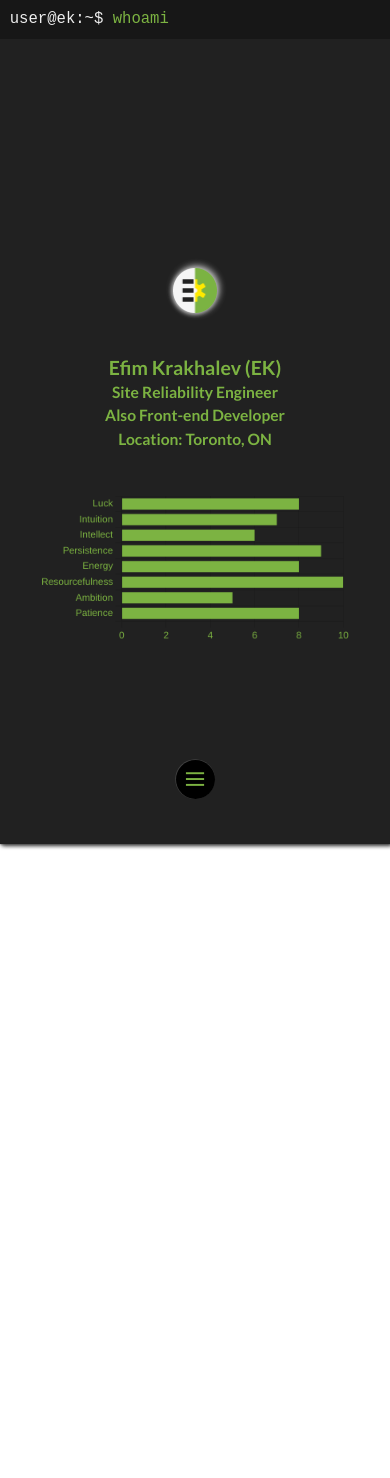
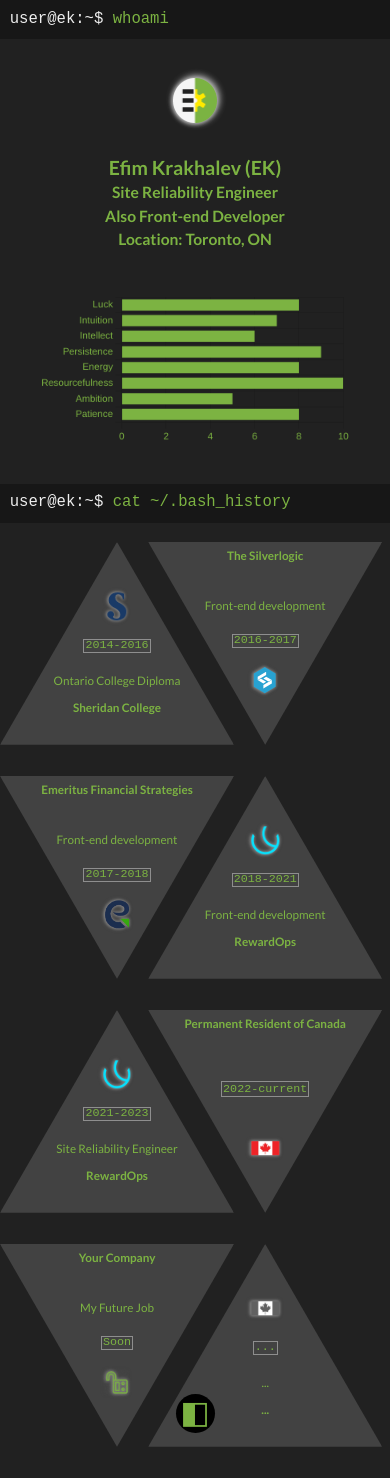
Before and after one commit to EK-92/vueekhyperlink, a Vue app: page / in a window 390 px wide. Before the commit the page ends 844 px from the top, so only its background shows below. Built offline with nearby package versions, Linux system fonts and the light colour scheme.

Commit message:
make app single page (#18)
* make app single page

* simplify menu

* reword positions in history, add future card for the job

* fix mobile spacing

* remove redundant code, simplify styles

```diff
--- a/src/App.vue
+++ b/src/App.vue
@@ -10,8 +10,7 @@
 const { darkTheme } = storeToRefs(store)
 
 const themeClass = computed(() => ({
-  light: !darkTheme.value,
-  base: true
+  light: !darkTheme.value
 }))
 </script>
 
@@ -27,12 +26,9 @@
   color: #7cb342;
   background: #212121;
 }
+
 div.light {
   color: #558b2f;
   background: #f2f2f2;
 }
-.base {
-  min-height: calc(100vh - 4.5vw);
-}
-
 </style>
--- a/src/assets/main.css
+++ b/src/assets/main.css
@@ -4,7 +4,6 @@
   color: #7cb342;
   font-family: Lato;
   filter: drop-shadow(2px 1px 2px #424242) drop-shadow(0px 0px 1px #424242);
-  min-height: calc(100vh - 4.5vw);
 }
 
 .page {
--- a/src/components/Epoch.vue
+++ b/src/components/Epoch.vue
@@ -6,13 +6,12 @@
 const { content } = defineProps(['content'])
 
 const store = genericStore()
-const { darkTheme, triangularLayout } = storeToRefs(store)
+const { darkTheme } = storeToRefs(store)
 
 const hasLink = computed(() => !!content.link.length)
 const hasSubHeader = computed(() => !!content.subheader.length)
 const cardClass = computed(() => ({
   light: !darkTheme.value,
-  triangular: triangularLayout.value,
   routeless: !hasLink.value,
   subheaderless: !hasSubHeader.value
 }))
@@ -33,34 +32,113 @@
 
 <style scoped>
 .card {
+  /* 12vw 48vw 4vw medium */
+  /* 0 72vw 8vw small */
   display: grid;
-  grid-template-columns: 20% 80%;
+  grid-template-columns: 1fr;
+  width: 60vw;
+  height: 60vw;
   box-shadow:
     0.2vw 0.2vw 0.1vw #111,
     -0.1vw -0.1vw 0.1vw #111;
-  margin: 1vw;
+  margin: 0;
   background: #424242;
   color: #7cb342;
+  text-align: center;
   text-decoration: none;
+
   &:hover {
     background: #000;
   }
 
+  /* 0, 1, 4, 5 */
+  &:nth-of-type(4n),
+  &:nth-of-type(4n + 1) {
+    clip-path: polygon(0% 86.6%, 100% 86.6%, 50% 0);
+    grid-template-rows: 21.96vw 18vw 12vw;
+    padding: 0;
+
+    .img-holder {
+      grid-row: 1 / 2;
+
+      img {
+        top: 75%;
+      }
+    }
+
+    h4 {
+      grid-row: 3 / 4;
+      margin: 1vw 0 2vw;
+    }
+
+    .subheader .date {
+      grid-row: 1 / 2;
+    }
+  }
+
+  /* 2, 3, 6, 7 */
+  &:nth-of-type(4n-2),
+  &:nth-of-type(4n-1) {
+    clip-path: polygon(0% 0%, 100% 0%, 50% 86.6%);
+    grid-template-rows: 12vw 18vw 21.96vw;
+    padding: 0;
+
+    .img-holder {
+      grid-row: 3 / 4;
+
+      img {
+        top: 25%;
+      }
+    }
+
+    h4 {
+      grid-row: 1 / 2;
+      margin: 2vw 0 1vw;
+    }
+
+    .subheader .date {
+      grid-row: 2 / 3;
+    }
+  }
+
+  &:nth-of-type(2n-1) {
+    margin-left: 0;
+    margin-right: -10vw;
+  }
+
+  &:nth-of-type(2n) {
+    margin-left: -10vw;
+    margin-right: 0;
+  }
+
   h4,
   p {
-    font-size: 4vw;
-    line-height: 5vw;
+    font-size: 3vw;
+    line-height: 3vw;
+
+    span {
+      margin: auto;
+    }
   }
-  h4 {
-    margin: 2vw 0 1vw;
+
+  .subheader {
+    display: grid;
+
+    .date {
+      max-width: 100%;
+      margin: auto;
+    }
   }
+
   p {
-    margin: 1vw 0 2vw;
+    margin: 0;
+
     .date {
       font-family: 'Ubuntu+Mono', monospace;
       border: 0.2vw solid rgba(255, 255, 255, 0.4);
       padding: 0 0.25vw;
       margin-right: 0.5vw;
+
       &:empty {
         border: none;
         padding: 0;
@@ -75,90 +153,7 @@
   cursor: default;
 }
 
-.triangular {
-  /* 12vw 48vw 4vw medium */
-  /* 0 72vw 8vw small */
-  width: 60vw;
-  height: 60vw;
-  grid-template-columns: 1fr;
-  text-align: center;
-  margin: 0;
-  &:nth-of-type(4n-2),
-  &:nth-of-type(4n-1) {
-    clip-path: polygon(0% 0%, 100% 0%, 50% 86.6%);
-    grid-template-rows: 12vw 18vw 21.96vw;
-    padding: 0;
-    .img-holder {
-      grid-row: 3 / 4;
-      img {
-        top: 25%;
-      }
-    }
-    h4 {
-      grid-row: 1 / 2;
-      /* margin: 4vw 0 2vw; */
-    }
-    .subheader .date {
-      grid-row: 2 / 3;
-    }
-  }
-
-  &:nth-of-type(4n),
-  &:nth-of-type(4n + 1) {
-    clip-path: polygon(0% 86.6%, 100% 86.6%, 50% 0);
-    grid-template-rows: 21.96vw 18vw 12vw;
-    padding: 0;
-    .img-holder {
-      grid-row: 1 / 2;
-      img {
-        top: 75%;
-      }
-    }
-    h4 {
-      grid-row: 3 / 4;
-      /* margin: 2vw 0 4vw; */
-    }
-
-    .subheader .date {
-      grid-row: 1 / 2;
-    }
-  }
-  &:nth-of-type(2n-1) {
-    margin-left: 0;
-    margin-right: -10vw;
-  }
-
-  &:nth-of-type(2n) {
-    margin-right: 0;
-    margin-left: -10vw;
-    h4 {
-      align-self: center;
-    }
-  }
-
-  p {
-    margin: 0;
-  }
-
-  h4,
-  p {
-    font-size: 3vw;
-    line-height: 4vw;
-    span {
-      margin: auto;
-    }
-  }
-
-  .subheader {
-    display: grid;
-    .date {
-      max-width: 100%;
-      margin: auto;
-    }
-  }
-}
-
-.triangular.subheaderless .subheader {
+.subheaderless .subheader {
   display: block;
   margin: calc(7vw - 0.5vw) 0;
 }
@@ -166,6 +161,7 @@
 .img-holder {
   grid-row: 1 / 3;
   position: relative;
+
   img {
     position: absolute;
     top: 50%;
@@ -180,9 +176,11 @@
     0.2vw 0.2vw 0.1vw #bdbdbd,
     -0.1vw -0.1vw 0.1vw #bdbdbd;
   background: #e8e8e8;
+
   &:hover {
     background: #fff;
   }
+
   p {
     .date {
       border: 0.2vw solid rgba(0, 0, 0, 0.4);
@@ -194,6 +192,7 @@
   color: #ef9a9a;
   background: #333;
   cursor: auto;
+
   &:hover {
     background: #333;
   }
@@ -203,6 +202,7 @@
   color: #b39ddb;
   background: #333;
   cursor: auto;
+
   &:hover {
     background: #1a1a1a;
   }
@@ -213,7 +213,8 @@
     max-width: 7vw;
     max-height: 7vw;
   }
-  .triangular {
+
+  .card {
     &:nth-of-type(2n-1) {
       margin-right: -12vw;
     }
@@ -233,136 +234,146 @@
 
 @media (min-width: 720px) and (max-width: 1023px) {
   .card {
-    h4,
-    p {
-      font-size: 2.5vw;
-      line-height: 3vw;
-    }
-  }
-  .triangular h4,
-  .triangular p {
-    font-size: 1.8vw;
-    line-height: 2.2vw;
-  }
-  .triangular {
     /* 12vw 48vw 4vw medium */
     /* 0 60vw 10vw small */
     width: 48vw;
     height: 48vw;
+
     /* 0.625 */
     &:nth-of-type(4n-2),
     &:nth-of-type(4n-1) {
       grid-template-rows: 8vw 16vw 17.568vw;
     }
+
     &:nth-of-type(4n),
     &:nth-of-type(4n + 1) {
       grid-template-rows: 17.568vw 16vw 8vw;
     }
+
     &:nth-of-type(n + 3) {
       margin-top: -3.432vw;
     }
+
     &:nth-of-type(2n-1) {
       margin-left: 12vw;
       margin-right: -11vw;
     }
+
     &:nth-of-type(2n) {
       margin-right: 12vw;
       margin-left: -11vw;
+    }
+
+    h4,
+    p {
+      font-size: 2vw;
+      line-height: 2vw;
     }
   }
 }
 
 @media (min-width: 1024px) {
   .card {
-    &:nth-of-type(2n) {
-      margin-right: 5vw;
-    }
-    &:nth-of-type(2n + 1) {
-      margin-left: 5vw;
-    }
-    h4,
-    p {
-      font-size: 1.5vw;
-      line-height: 1vw;
-    }
-  }
-  .card.triangular {
     /* 12vw 48vw 4vw medium */
     /* 0 60vw 10vw small */
     width: 30vw;
     height: 30vw;
 
-    h4,
-    p {
-      font-size: 1.2vw;
-      line-height: 1.4vw;
-    }
-
+    /* 2, 4, 6, 8 */
     &:nth-of-type(2n) {
       grid-template-rows: 5vw 10vw 10.98vw;
       clip-path: polygon(0% 0%, 100% 0%, 50% 86.6%);
+
       .img-holder {
         grid-row: 3 / 4;
+
+        img {
+          top: 25% !important;
+        }
       }
+
       h4 {
         grid-row: 1 / 2;
+        margin: 2vw 0 1vw;
       }
+
       .subheader {
         grid-row: 2 / 3;
-      }
-      .img-holder img {
-        top: 25%;
+
+        .date {
+          grid-row: 2 / 3;
+        }
       }
     }
+
+    /* 1, 3, 5, 7 */
     &:nth-of-type(2n + 1) {
       grid-template-rows: 10.98vw 10vw 5vw;
       clip-path: polygon(0% 86.6%, 100% 86.6%, 50% 0);
+
       .img-holder {
         grid-row: 1 / 2;
       }
+
       h4 {
         grid-row: 3 / 4;
+        margin: 1vw 0 2vw;
       }
+
       .subheader {
         grid-row: 2 / 3;
+
+        .date {
+          grid-row: 1 / 2;
+        }
       }
+
       .img-holder img {
-        top: 75%;
+        top: 75% !important;
       }
     }
+
+    /* 2, 5 ,8 */
     &:nth-of-type(3n + 2) {
       margin-left: -5vw;
       margin-right: -5vw;
     }
-    &:nth-of-type(6n-5) {
-      margin-top: 4.03vw;
-    }
-    &:nth-of-type(6n-4) {
-      margin-top: 0.98vw;
-    }
-    &:nth-of-type(6n-3) {
-      margin-top: 4.03vw;
-    }
-    &:nth-of-type(6n-2) {
-      margin-top: 0.98vw;
-    }
+
+    /* 1, 7 */
+    /* 3 */
+    /* 5 */
+    &:nth-of-type(6n-5),
+    &:nth-of-type(6n-3),
     &:nth-of-type(6n-1) {
       margin-top: 4.03vw;
     }
+
+    /* 2, 8 */
+    /* 4 */
+    /* 6 */
+    &:nth-of-type(6n-4),
+    &:nth-of-type(6n-2),
     &:nth-of-type(6n) {
       margin-top: 0.98vw;
     }
-    &:nth-of-type(6n + 8) {
-      margin-top: 0.98vw;
-    }
+
+    /* 1, 7 */
     &:nth-of-type(3n + 1) {
       margin-left: 15vw;
       margin-right: -5vw;
     }
+
+    /* 3, 6 */
     &:nth-of-type(3n) {
       margin-right: 15vw;
       margin-left: -5vw;
     }
+
+    h4,
+    p {
+      font-size: 1.4vw;
+      line-height: 1.4vw;
+    }
   }
 }
 </style>
--- a/src/components/Epochs.vue
+++ b/src/components/Epochs.vue
@@ -1,7 +1,5 @@
 <script setup lang="ts">
-import { storeToRefs } from 'pinia'
-import { ref, computed } from 'vue'
-import { genericStore } from '@/stores/generic'
+import { ref } from 'vue'
 import Epoch from '@/components/Epoch.vue'
 
 import SheridanPic from '@/assets/sheridan.png'
@@ -10,53 +8,40 @@
 import CICShadedPic from '@/assets/cicShaded.png'
 import EmeritusPic from '@/assets/emeritus.png'
 import RewardopsPic from '@/assets/rewardops.png'
-
-const store = genericStore()
-const { triangularLayout } = storeToRefs(store)
-
-const trianglesClass = computed(() => ({
-  triangles: triangularLayout.value
-}))
+import OpenPic from '@/assets/open.png'
 
 const cards = ref([
   {
-    header: 'Graduated from Sheridan College',
+    header: 'Sheridan College',
     subheader: 'Ontario College Diploma',
     link: 'https://www.sheridancollege.ca/programs/computer-systems-technician-software-engineering',
-    date: '2016',
+    date: '2014-2016',
     pic: SheridanPic
   },
   {
-    header: 'Internship @ The Silverlogic',
+    header: 'The Silverlogic',
     subheader: 'Front-end development',
     link: 'https://tsl.io/',
     date: '2016-2017',
     pic: TSLPic
   },
   {
-    header: 'Eligible to work in Canada',
-    subheader: '',
-    date: '2016-current',
-    link: '',
-    pic: CICPic
-  },
-  {
-    header: 'Employment @ Emeritus Financial',
+    header: 'Emeritus Financial Strategies',
     subheader: 'Front-end development',
     link: 'http://emeritusfinancial.com/',
     date: '2017-2018',
     pic: EmeritusPic
   },
   {
-    header: 'Employment @ RewardOps',
+    header: 'RewardOps',
     subheader: 'Front-end development',
     link: 'https://rewardops.com/',
     date: '2018-2021',
     pic: RewardopsPic
   },
   {
-    header: 'Employment @ RewardOps',
-    subheader: 'SRE',
+    header: 'RewardOps',
+    subheader: 'Site Reliability Engineer',
     link: 'https://rewardops.com/',
     date: '2021-2023',
     pic: RewardopsPic
@@ -69,6 +54,13 @@
     pic: CICPic
   },
   {
+    header: 'Your Company',
+    subheader: 'My Future Job',
+    link: '',
+    date: 'Soon',
+    pic: OpenPic
+  },
+  {
     header: '...',
     subheader: '...',
     link: '',
@@ -79,7 +71,7 @@
 </script>
 
 <template>
-  <div class="cards-holder" :class="trianglesClass">
+  <div class="cards-holder">
     <Epoch v-for="(card, i) in cards" :content="card" :key="i"></Epoch>
   </div>
 </template>
@@ -87,49 +79,19 @@
 <style scoped>
 .cards-holder {
   display: grid;
-  .triangles {
-    margin-top: 4.03vw;
-  }
+  margin-top: 4.03vw;
 }
 
 @media (max-width: 1023px) {
   .cards-holder {
-    margin-top: 2.5vw;
-    grid-template-columns: 1fr;
-  }
-  .cards-holder.triangles {
+    margin-top: 5vw;
     grid-template-columns: 1fr 1fr;
-  }
-}
-
-@media (min-width: 720px) {
-  .cards-holder {
-    /* margin-top: calc(50vh - 8rem - 8.8vw); */
-  }
-}
-
-@media (min-width: 720px) and (max-width: 1023px) {
-  .cards-holder {
   }
 }
 
 @media (min-width: 1024px) {
   .cards-holder {
-    grid-template-columns: 1fr 1fr;
-  }
-  .cards-holder.triangles {
     grid-template-columns: 1fr 1fr 1fr;
   }
 }
-
-@media (min-width: 1400px) {
-  .cards-holder {
-    max-width: 80vw;
-    margin: 2vw 10vw 0;
-    padding-bottom: 4vw;
-  }
-  .cards-holder.triangles {
-    /* max-width: unset; */
-  }
-}
 </style>
--- a/src/components/Lobby.vue
+++ b/src/components/Lobby.vue
@@ -35,10 +35,11 @@
 .profile {
   display: grid;
   grid-template-columns: 55% 45%;
+  max-height: calc(100vh - 4.5vw);
 }
 
 .name {
-  margin: calc(50vh - 20vw) auto 0;
+  margin: calc(50vh - 19vw) auto;
   display: grid;
   grid-template-columns: 12vw 1fr;
 
@@ -72,9 +73,9 @@
 }
 
 .silhouette {
-  background: no-repeat center/90% url('@/assets/silhouette.png');
+  background: no-repeat center/80% url('@/assets/silhouette.png');
   filter: drop-shadow(2px 1px 2px #bdbdbd) drop-shadow(0px 0px 1px #bdbdbd);
-  height: calc(100vh - 4.5vw);
+  height: calc(100vh - 5vw);
   grid-column-start: 2;
   grid-row: 1 / 3;
 }
@@ -97,9 +98,10 @@
   .silhouette {
     display: none;
   }
+
   .name {
     grid-template-columns: 1fr;
-    margin: calc(50vh - 59.5vw) 0;
+    margin: 0;
     text-align: center;
 
     h1 {
@@ -117,13 +119,13 @@
     img {
       width: 25vw;
       padding: 0;
-      margin: 10vw auto 10vw;
+      margin: 10vw auto 7.5vw;
     }
 
     canvas {
       height: 40vw !important;
       width: 80vw !important;
-      margin: 10vw auto 0;
+      margin: 10vw auto;
     }
   }
 }
--- a/src/components/Menu.vue
+++ b/src/components/Menu.vue
@@ -1,38 +1,20 @@
 <script setup lang="ts">
-import { RouterLink } from 'vue-router'
 import { storeToRefs } from 'pinia'
 import { genericStore } from '@/stores/generic'
 import { computed } from 'vue'
 
 const store = genericStore()
-const { darkTheme, isMenuOpen, showRectanglesButton, showTrianglesButton } = storeToRefs(store)
-const { toggleLayout, toggleTheme, toggleMenu } = store
+const { darkTheme } = storeToRefs(store)
+const { toggleTheme } = store
 
 const themeClass = computed(() => ({
   light: !darkTheme.value
 }))
-const listClass = computed(() => ({
-  long: showTrianglesButton.value || showRectanglesButton.value,
-  list: isMenuOpen.value
-}))
 </script>
 <template>
   <menu :class="themeClass">
-    <div :class="listClass" v-if="isMenuOpen">
-      <RouterLink to="/" @click="toggleMenu">Home</RouterLink>
-      <RouterLink to="/history" @click="toggleMenu">History</RouterLink>
-      <button @click="toggleTheme">
-        <p>&#9703;</p>
-      </button>
-      <button v-if="showTrianglesButton" @click="toggleLayout">
-        <p>&#10702;</p>
-      </button>
-      <button v-if="showRectanglesButton" @click="toggleLayout">
-        <p class="rectangles">&#9580;</p>
-      </button>
-    </div>
-    <div @click="toggleMenu" class="toggle">
-      <p>&#8801;</p>
+    <div @click="toggleTheme" class="toggle">
+      <p>&#9703;</p>
     </div>
   </menu>
 </template>
@@ -66,8 +48,8 @@
   }
 
   p {
-    font-size: 7.5vw;
-    line-height: 6.5vw;
+    font-size: 5vw;
+    line-height: 7vw;
     /* Safari */
     -webkit-user-select: none;
     /* IE 10 and IE 11 */
@@ -89,45 +71,6 @@
   transform: rotate(-90deg);
 }
 
-.list {
-  padding: 0;
-  list-style: none;
-  margin: 0 0 0 50vw;
-  display: grid;
-  grid-template-columns: 1fr 1fr;
-  width: 40vw;
-
-  button,
-  a {
-    font-size: 4.5vw;
-    line-height: 4vw;
-    align-self: center;
-    justify-self: center;
-    padding: 2vw 4vw;
-    text-decoration: none;
-    color: #7cb342;
-    background: #313131;
-    box-shadow:
-      0.2vw 0.2vw 0.1vw 0.1vw #111,
-      -0.1vw -0.1vw 0.1vw 0.1vw #111;
-    cursor: pointer;
-
-    &:hover {
-      background: #111;
-    }
-  }
-
-  .router-link-active {
-    display: none;
-    color: #7f7f7f;
-    pointer-events: none;
-    cursor: default;
-  }
-}
-
-.list.long {
-  grid-template-columns: 1fr 1fr 1fr;
-}
 
 menu.light {
   .toggle {
@@ -144,32 +87,9 @@
       color: #558b2f;
     }
   }
-
-  .list {
-
-    a,
-    button {
-      color: #212121;
-      background: #eee;
-      box-shadow:
-        0.2vw 0.2vw 0.1vw 0.1vw #bdbdbd,
-        -0.1vw -0.1vw 0.1vw 0.1vw #bdbdbd;
-
-      &:hover {
-        background: #fff;
-      }
-    }
-  }
 }
 
 @media (max-width: 719px) {
-  .list {
-    grid-template-columns: 1fr 1fr;
-    grid-column-gap: 10vw;
-    margin: 0 auto 2vw;
-    width: 80vw;
-  }
-
   .toggle {
     width: 10vw;
     height: 10vw;
@@ -178,7 +98,7 @@
     grid-column-start: 1;
 
     p {
-      font-size: 10vw;
+      font-size: 8vw;
       line-height: 9vw;
     }
   }
@@ -189,30 +109,4 @@
     grid-template-columns: 1fr;
   }
 }
-
-@media (min-width: 720px) and (max-width: 1199px) {
-  menu {
-    grid-template-columns: 1fr 15vw;
-  }
-
-  .list {
-
-    a,
-    button {
-      font-size: 2vw;
-      line-height: 1.5vw;
-    }
-  }
-}
-
-@media (min-width: 1200px) {
-  .list {
-
-    a,
-    button {
-      font-size: 1.5vw;
-      line-height: 1.2vw;
-    }
-  }
-}
 </style>
--- a/src/components/Prompt.vue
+++ b/src/components/Prompt.vue
@@ -25,8 +25,9 @@
   word-break: keep-all;
   text-align: left;
   padding: 2.5vw;
-  margin: 0 auto;
+  margin: 0;
   background: #171717;
+
   span {
     color: #eee;
   }
@@ -34,6 +35,7 @@
 
 .light {
   background: #e0e0e0;
+
   span {
     color: #212121;
   }
--- a/src/router/index.ts
+++ b/src/router/index.ts
@@ -1,6 +1,5 @@
 import { createRouter, createWebHistory } from 'vue-router'
 import HomeView from '../views/HomeView.vue'
-import HistoryView from '../views/HistoryView.vue'
 
 const router = createRouter({
   history: createWebHistory(import.meta.env.BASE_URL),
@@ -9,11 +8,6 @@
       path: '/',
       name: 'home',
       component: HomeView
-    },
-    {
-      path: '/history',
-      name: 'history',
-      component: HistoryView
     }
   ]
 })
--- a/src/stores/generic.ts
+++ b/src/stores/generic.ts
@@ -1,55 +1,23 @@
-import { ref, computed } from 'vue'
+import { ref } from 'vue'
 import { defineStore } from 'pinia'
-import { useRoute } from 'vue-router'
 import { useLocalStorage } from '@vueuse/core'
 
 export const genericStore = defineStore('theme', () => {
-  const isMenuOpen = ref(false)
-  const location = useRoute()
   const localStorageDarkTheme = useLocalStorage('darkTheme', 'true')
-  const localStorageTriangularLayout = useLocalStorage('triangularLayout', 'false')
   const darkTheme = ref(true)
-  const triangularLayout = ref(false)
 
   if (localStorageDarkTheme.value) {
     darkTheme.value = JSON.parse(localStorageDarkTheme.value)
   }
-  if (localStorageTriangularLayout.value) {
-    triangularLayout.value = JSON.parse(localStorageTriangularLayout.value)
-  }
-  const onHistoryPage = computed(() => location.path.slice(1) === 'history')
-  const showTrianglesButton = computed(
-    () => onHistoryPage.value && JSON.parse(localStorageTriangularLayout.value) === false
-  )
-  const showRectanglesButton = computed(
-    () => onHistoryPage.value && JSON.parse(localStorageTriangularLayout.value) === true
-  )
 
   function toggleTheme() {
-    isMenuOpen.value = !isMenuOpen.value
     darkTheme.value = !darkTheme.value
     localStorageDarkTheme.value = JSON.stringify(darkTheme.value)
   }
 
-  function toggleLayout() {
-    isMenuOpen.value = !isMenuOpen.value
-    triangularLayout.value = !triangularLayout.value
-    localStorageTriangularLayout.value = JSON.stringify(triangularLayout.value)
-  }
-
-  function toggleMenu() {
-    isMenuOpen.value = !isMenuOpen.value
-  }
 
   return {
     darkTheme,
-    isMenuOpen,
-    onHistoryPage,
-    showRectanglesButton,
-    showTrianglesButton,
-    triangularLayout,
-    toggleLayout,
-    toggleTheme,
-    toggleMenu
+    toggleTheme
   }
 })
--- a/src/views/HomeView.vue
+++ b/src/views/HomeView.vue
@@ -1,5 +1,6 @@
 <script setup lang="ts">
 import Lobby from '@/components/Lobby.vue'
+import Epochs from '@/components/Epochs.vue'
 import Prompt from '@/components/Prompt.vue'
 </script>
 
@@ -7,12 +8,13 @@
   <main class="home page">
     <Prompt input="whoami" />
     <Lobby />
+    <Prompt input="cat ~/.bash_history" />
+    <Epochs />
   </main>
 </template>
 
 <style scoped>
 main {
   position: relative;
-  min-height: 100vh;
 }
 </style>
```
Also changed, not shown: src/views/HistoryView.vue (deleted, +0 -17 lines), src/assets/open.png (added), src/assets/open.svg (deleted).
